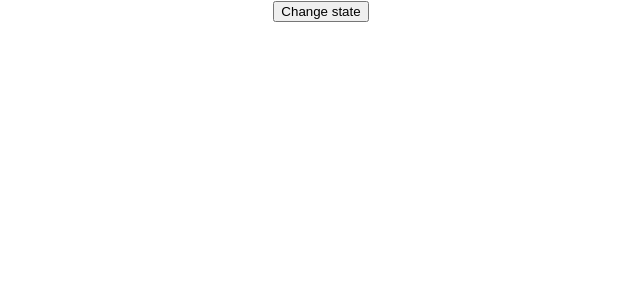
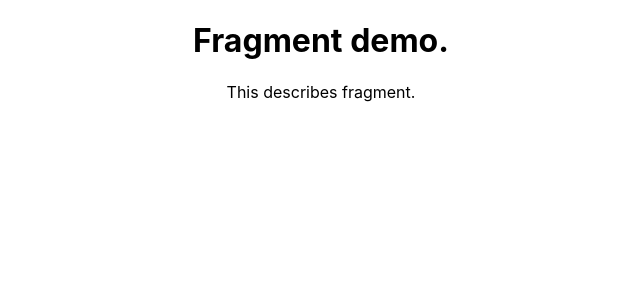
Before and after one commit to ASMohamedFaheemAnver/ReactStudy, a React (Create React App) app in the folder codevolution/: page / in a window 1280 px wide. Shown: the top 300 px of the page, without its empty margins (319-959 px from the left). Built offline with nearby package versions, Linux system fonts and the light colour scheme.

Commit message:
React fragment,

```diff
--- a/codevolution/src/App.js
+++ b/codevolution/src/App.js
@@ -5,6 +5,8 @@
 import Message from "./components/Message";
 import Counter from "./components/Counter";
 import LifeCycleA from "./components/LifeCycleA";
+import FragmentDemo from "./components/FragmentDemo";
+import Table from "./components/Table";
 
 function App() {
   return (
@@ -18,7 +20,9 @@
       <Welcome name="FloveR"></Welcome>
       <Message></Message> */}
       {/* <Counter></Counter> */}
-      <LifeCycleA></LifeCycleA>
+      {/* <LifeCycleA></LifeCycleA> */}
+      <FragmentDemo></FragmentDemo>
+      <Table></Table>
     </div>
   );
 }
--- /dev/null
+++ b/codevolution/src/components/Columns.js
@@ -0,0 +1,17 @@
+import React from "react";
+
+function Columns() {
+  const items = [];
+  return (
+    <React.Fragment>
+      {items.map((item) => (
+        <React.Fragment>
+          <td>Title</td>
+          <td>{item.title}</td>
+        </React.Fragment>
+      ))}
+    </React.Fragment>
+  );
+}
+
+export default Columns;
--- /dev/null
+++ b/codevolution/src/components/FragmentDemo.js
@@ -0,0 +1,12 @@
+import React from "react";
+
+function FragmentDemo() {
+  return (
+    <React.Fragment>
+      <h1>Fragment demo.</h1>
+      <p>This describes fragment.</p>
+    </React.Fragment>
+  );
+}
+
+export default FragmentDemo;
--- /dev/null
+++ b/codevolution/src/components/Table.js
@@ -0,0 +1,16 @@
+import React from "react";
+import Columns from "./Columns";
+
+function Table() {
+  return (
+    <table>
+      <tbody>
+        <tr>
+          <Columns></Columns>
+        </tr>
+      </tbody>
+    </table>
+  );
+}
+
+export default Table;
```
